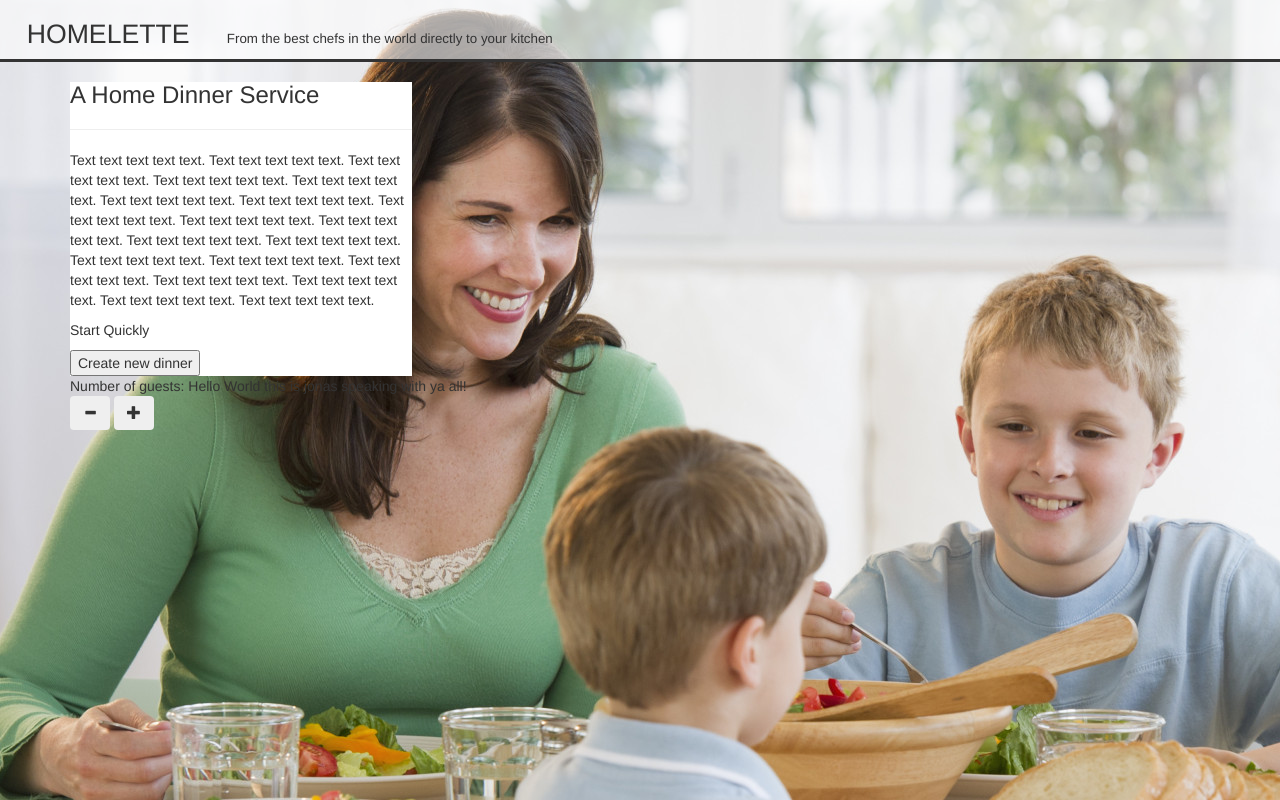
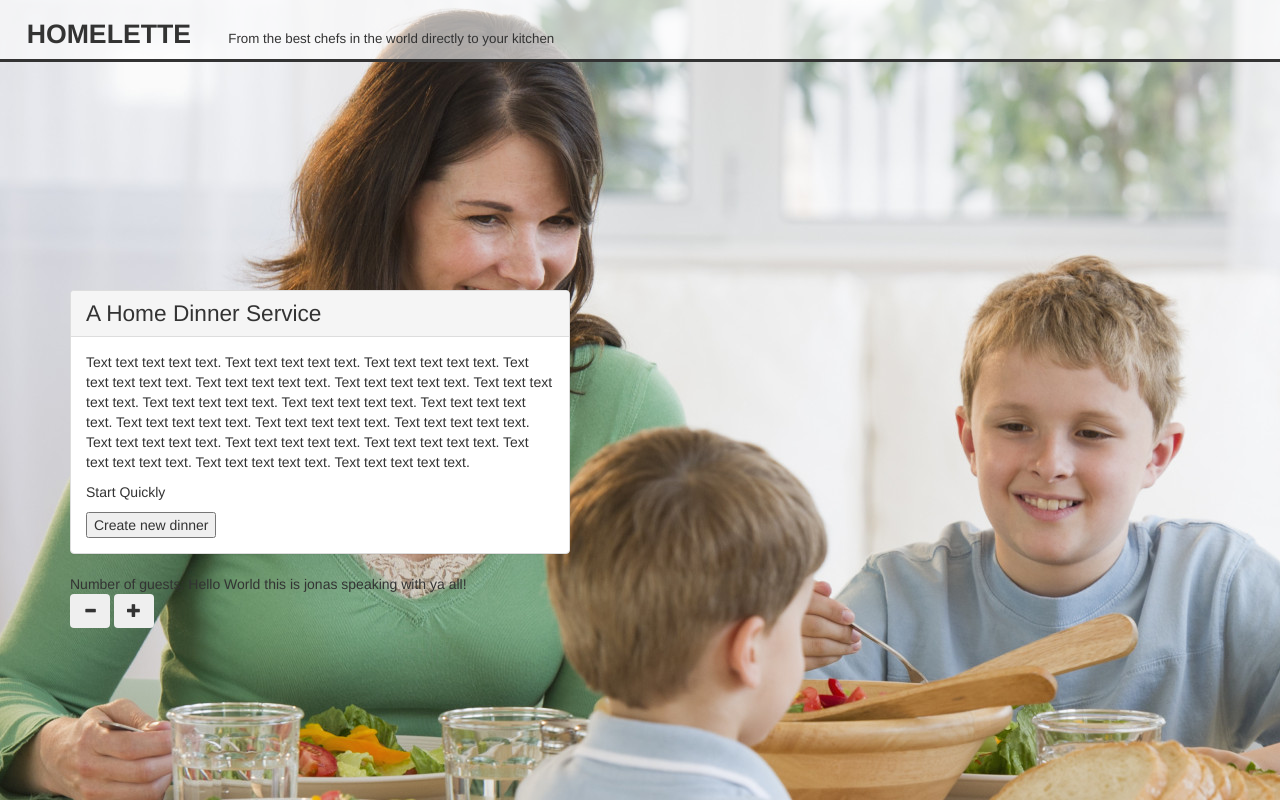
Before and after one commit to aeakoski/DinnerJao, a plain HTML site: page index.html in a window 1280 px wide. Drawn offline with nearby package versions, Linux system fonts and the light colour scheme; a script that the page names is missing.

Commit message:
Styleade Välkommstdiven

```diff
--- a/index.html
+++ b/index.html
@@ -21,14 +21,16 @@
 
 	<div class="container">
 
-		<div id="welcome">
-			<h3>A Home Dinner Service</h3>
-			<hr>
-			<p>Text text text text text. Text text text text text. Text text text text text. Text text text text text. Text text text text text. Text text text text text. Text text text text text. Text text text text text. Text text text text text. Text text text text text. Text text text text text. Text text text text text. Text text text text text. Text text text text text. Text text text text text. Text text text text text. Text text text text text. Text text text text text. Text text text text text. </p>
+		<div class="panel panel-default" id="welcome">
+			<div class="panel-heading">
+    			<h3 class="panel-title" id="welcomeTitle">A Home Dinner Service</h3>
+  			</div>
+  			<div class="panel-body">
+    			<p>Text text text text text. Text text text text text. Text text text text text. Text text text text text. Text text text text text. Text text text text text. Text text text text text. Text text text text text. Text text text text text. Text text text text text. Text text text text text. Text text text text text. Text text text text text. Text text text text text. Text text text text text. Text text text text text. Text text text text text. Text text text text text. Text text text text text. </p>
 
 			<p>Start Quickly</p>
 			<button type="button" id="startButton" class"btn btn-default">Create new dinner</button>
-
+  			</div>
 		</div>
 
 
--- a/myStyle.css
+++ b/myStyle.css
@@ -14,6 +14,7 @@ body{
 }
 
 #title{
+	font-weight: 800;
 	display: inline-block;
 	font-size: 20pt;
 	padding-right: 25pt;
@@ -27,6 +28,11 @@ body{
 }
 
 #welcome{
+	margin-top: 20%;
 	width: 30%;
-	background-color: white;
+	min-width: 500px;
 }
+
+#welcomeTitle{
+	font-size: 17pt;
+}
```
